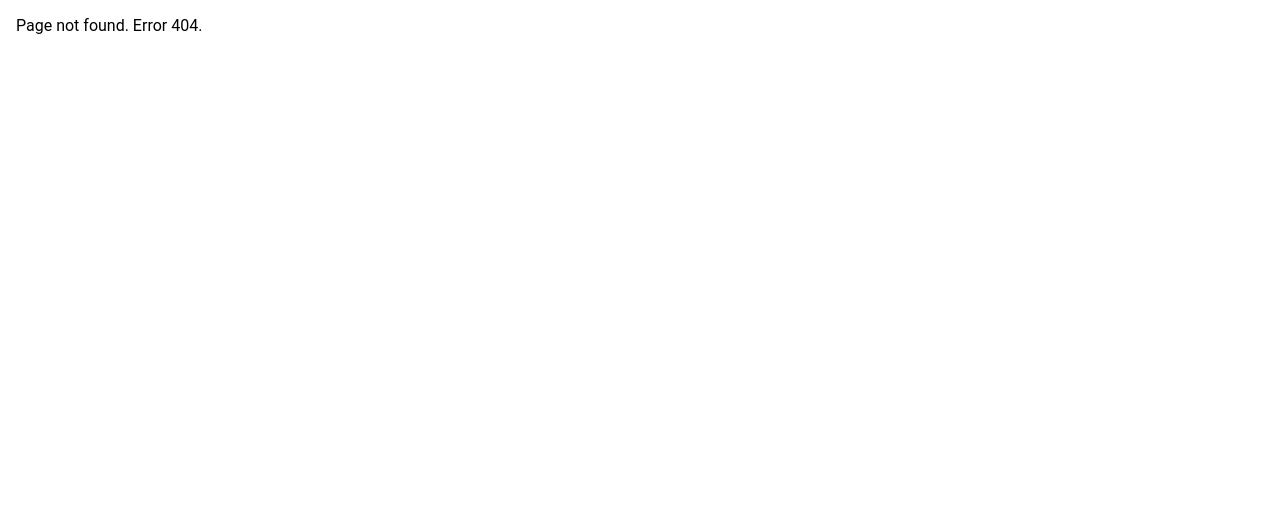
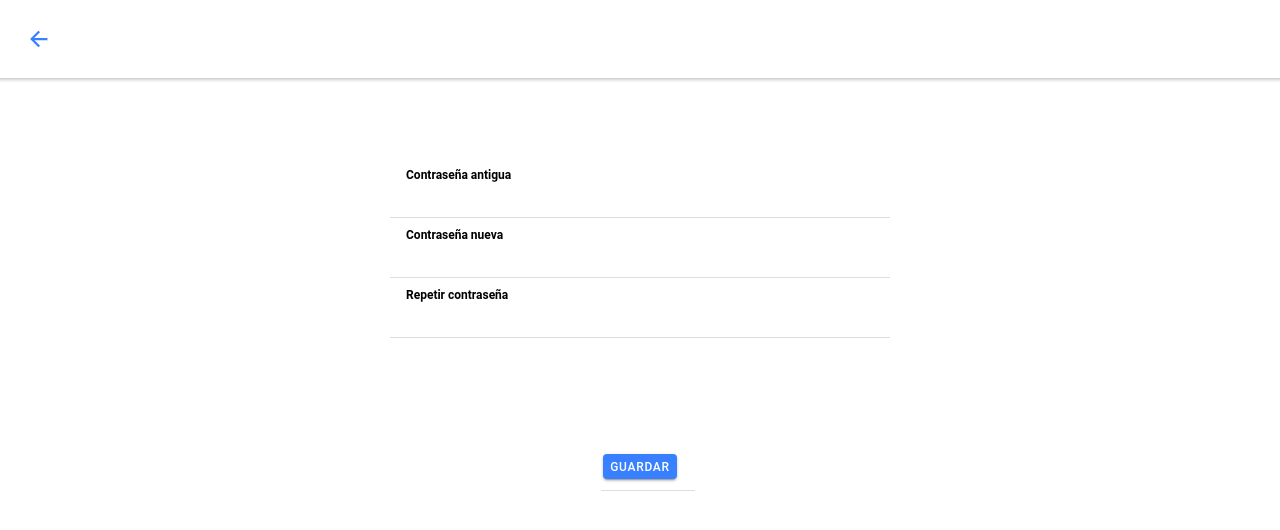
Before and after one commit to gonzalouli/PescApp, a React (Create React App) app: page /my/changePass in a window 1280 px wide. Before the commit this address had no page. Shown: the top 530 px of the page. Built offline with nearby package versions, Linux system fonts and the light colour scheme.

Commit message:
menu perfil usuario completo

```diff
--- a/src/App.tsx
+++ b/src/App.tsx
@@ -4,7 +4,7 @@ import { IonReactRouter } from '@ionic/react-router';
 import NotFoundPage from './pages/NotFoundPage';
 import Login from './pages/Login';
 import Home from './pages/Home';
-
+import ChangePass from './pages/ChangePass'
 /* Core CSS required for Ionic components to work properly */
 import '@ionic/react/css/core.css';
 
@@ -38,6 +38,9 @@ const App: React.FC = () => (
         <Route exact path="/my/profile">
           <MiPerfil />
         </Route>
+        <Route exact path="/my/changePass">
+          <ChangePass />
+        </Route>
         <Redirect exact path="/" to="/login"/>
 
         <Route>
--- /dev/null
+++ b/src/pages/ChangePass.tsx
@@ -0,0 +1,47 @@
+import { IonButton, IonButtons, IonContent, IonGrid, IonHeader, IonIcon, IonInput, IonItem, IonLabel, IonList, IonPage, IonRow, IonTitle } from '@ionic/react'
+import React, { useState } from 'react'
+import BackButton from '../components/BackButton'
+import '../theme/Header.css'
+import '../theme/ChangePass.css'
+  const ChangePass: React.FC = () => {
+
+    const [oldpass, setOldPass] = useState('')
+    const [newpass, setNewPass] = useState('')
+    const [repeatpass, setRepeatPass] = useState('')
+
+    return (
+      <IonPage>
+            <IonHeader className="header">
+                <BackButton refer="/my/profile" />
+            </IonHeader>
+            <IonContent>
+            <IonList className="form" >
+                <IonItem>
+                    <IonLabel className="label" position="stacked">Contraseña antigua</IonLabel>
+                    <IonInput className="text" type="password" value={oldpass}
+                    onIonChange={e=>setOldPass(e.detail.value)}/>
+                </IonItem>
+                <IonItem>
+                    <IonLabel className="label" position="stacked">Contraseña nueva</IonLabel>
+                    <IonInput className="text" type="password" value={newpass}
+                    onIonChange={e=>setNewPass(e.detail.value)}/>
+                </IonItem>
+                <IonItem>
+                    <IonLabel className="label" position="stacked">Repetir contraseña</IonLabel>
+                    <IonInput className="text" type="password" value={repeatpass}
+                    onIonChange={e=>setRepeatPass(e.detail.value)}/>
+                </IonItem>
+            </IonList>
+                <div className="submit buttons">
+                    <IonList className="submit buttons">
+                        <IonItem >
+                            <IonButton onClick={()=>{}}>Guardar</IonButton>
+                        </IonItem>
+                    </IonList>
+                </div>
+            </IonContent>
+      </IonPage>
+    );
+  };
+
+  export default ChangePass;
--- a/src/pages/MiPerfil.tsx
+++ b/src/pages/MiPerfil.tsx
@@ -2,6 +2,7 @@ import { IonButton, IonButtons, IonContent, IonGrid, IonHeader, IonIcon, IonInpu
 import React, { useState } from 'react'
 import BackButton from '../components/BackButton'
 import '../theme/Header.css'
+import '../theme/MiPerfil.css'
 
 const MiPerfil: React.FC = () => {
 
@@ -14,43 +15,48 @@ import '../theme/Header.css'
       <IonPage>
             <IonHeader className="header">
                 <BackButton refer="/my/home" />
+                <IonTitle >Mi Perfil</IonTitle>
             </IonHeader>
             <IonContent>
             <IonList >
                 <IonItem>
                     IMAGEN
                 </IonItem>
-                <IonItem>
+            </IonList >
+            <IonList className="form" >
+                <IonItem className="formItem ">
                     <IonLabel className="label" position="stacked">Nombre</IonLabel>
                     <IonInput className="text" type="text" value={name}  placeholder={name}
                     onIonChange={e=>setName(e.detail.value)}/>
                 </IonItem>
-                <IonItem>
+                <IonItem className="formItem">
                     <IonLabel className="label" position="stacked">Apellidos</IonLabel>
                     <IonInput className="text" type="text" value={surname} placeholder={surname}
                     onIonChange={e=>setSurname(e.detail.value)}/>
                 </IonItem>
-                <IonItem>
+                <IonItem className="formItem">
                     <IonLabel className="label" position="stacked">Email</IonLabel>
                     <IonInput className="text" type="text" value={email} placeholder={email}
                     onIonChange={e=>setEmail(e.detail.value)}/>
                 </IonItem>
-                <IonItem>
+                <IonItem className="formItem">
                     <IonLabel className="label" position="stacked">DNI</IonLabel>
                     <IonInput className="text" type="text" value={dni} placeholder={dni}
-                    onIonChange={e=>setEmail(e.detail.value)}/>
+                    onIonChange={e=>setDni(e.detail.value)}/>
                 </IonItem>
             </IonList>
-                <IonGrid>
+                <div className="form buttons">
+                    <IonList className="form buttons">
                         <IonItem>
-                        <IonButton href="/my/newPass">
+                            <IonButton href="/my/changePass">
                                 Cambiar contraseña
                             </IonButton>
                         </IonItem>
                         <IonItem>
                             <IonButton>Guardar</IonButton>
                         </IonItem>
-                </IonGrid>
+                    </IonList>
+                </div>
             </IonContent>
       </IonPage>
     );
--- /dev/null
+++ b/src/theme/ChangePass.css
@@ -0,0 +1,14 @@
+.submit{
+    top: 10%;
+    position: relative;
+    margin: 0 auto;
+    position: relative;
+    margin: 0 auto !important;
+    max-width: 500px;
+}
+
+
+.buttons{
+    display: flex;
+    align-items: center;
+}
--- a/src/theme/Header.css
+++ b/src/theme/Header.css
@@ -1,4 +1,5 @@
 .header{
+    text-align: center;
     display: flex;
     justify-content: space-between ;
     padding: 15px
--- /dev/null
+++ b/src/theme/MiPerfil.css
@@ -0,0 +1,17 @@
+.form{
+    position: relative;
+    margin: 0 auto;
+    position: relative;
+    margin: 0 auto !important;
+    max-width: 500px;
+}
+
+.formItem{
+    margin: 0 auto;
+}
+
+.buttons{
+    margin-top: 5% !important;
+    display: flex;
+    align-items: center;
+}
```
Lines whose indentation alone changed are shown as unchanged.
